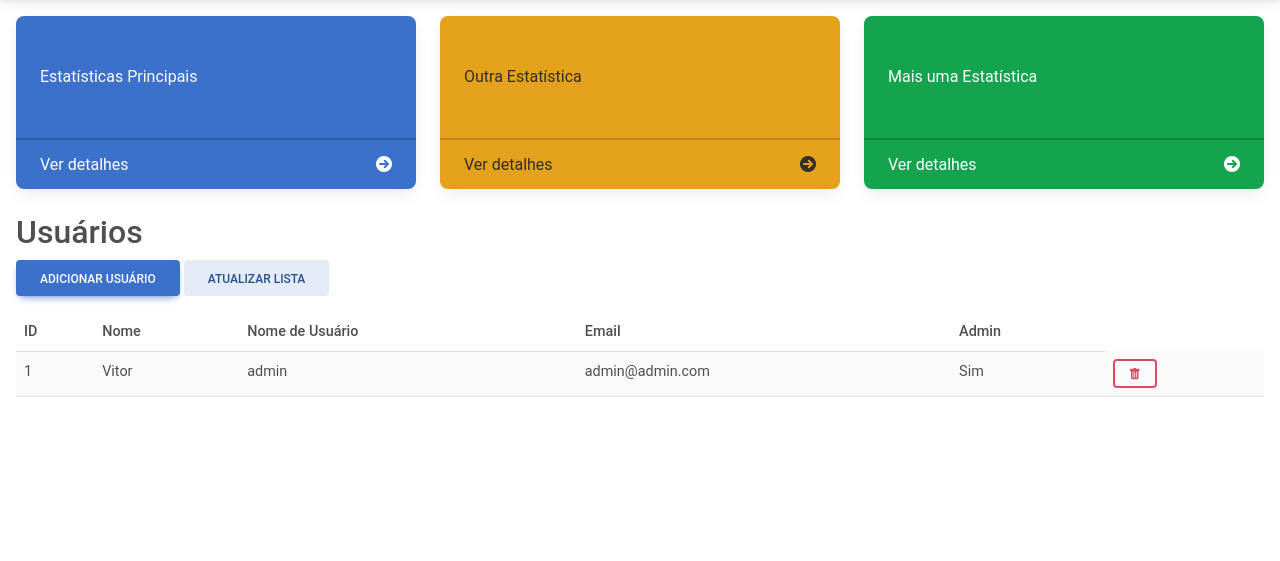
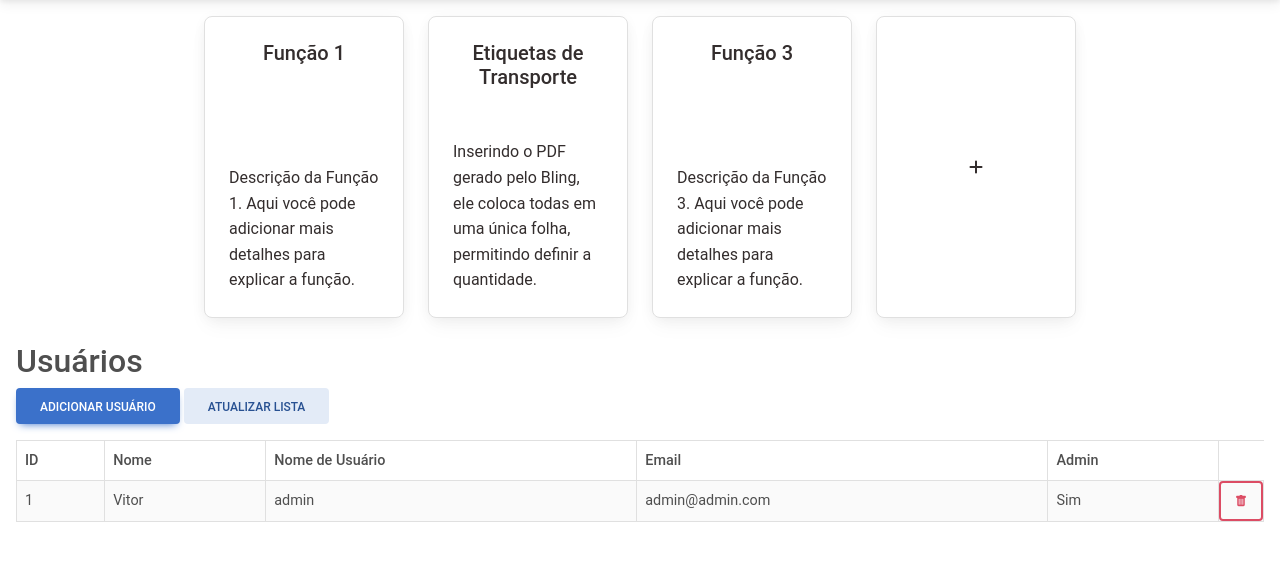
Before and after one commit to zVitorSantos/servidor, a Flask app: page / in a window 1280 px wide. Shown: the part 69-630 px from the top of the page. Run offline with Flask 3, Linux system fonts and the light colour scheme; a user stored in the database is signed in; data comes from the database, SQL or seed files in the repository; some libraries are stand-ins or nearby versions.

Commit message:
arrumando cards de funções e botão de exclusão, falta terminar as funções e adicionar suas rotas pra depois gerar a página de usuário

```diff
--- a/static/js/admin.js
+++ b/static/js/admin.js
@@ -49,8 +49,8 @@ $(document).ready(function() {
                             <td>${user.username}</td>
                             <td>${user.email}</td>
                             <td>${user.is_admin ? 'Sim' : 'Não'}</td>
-                                <td>
-                                    <button class="btn btn-sm btn-outline-danger delete-btn" data-user-id="${user.id}">
+                            <td class="p-0" style="vertical-align: middle; text-align: right; width: 44px;">
+                                <button class="btn btn-sm btn-outline-danger delete-btn d-block w-100" data-user-id="${user.id}" style="padding-top: 9px; padding-bottom: 9px; margin: 0; height: 100%; padding">
                                     <i class="bi bi-trash-fill"></i>
                                 </button>
                             </td>
--- a/templates/admin.html
+++ b/templates/admin.html
@@ -43,43 +43,51 @@
         </div>
     </nav>
 
-    <!-- Cards -->
-    <div class="row px-3">
-        <div class="col-md-4 mb-4">
-            <div class="card bg-primary text-white h-100">
-                <div class="card-body py-5">Estatísticas Principais</div>
-                <div class="card-footer d-flex">
-                    Ver detalhes
-                    <span class="ms-auto">
-                        <i class="fas fa-arrow-circle-right"></i>
-                    </span>
-                </div>
+    <!-- Cartões de Funções centralizados e clicáveis -->
+    <div class="d-flex justify-content-center">
+        <div class="row px-3">
+            <div class="col mb-4">
+                <a href="link-para-funcao-1" class="card-link">
+                    <div class="card border h-100" style="min-width: 200px; max-width: 200px;">
+                        <div class="card-body d-flex flex-column justify-content-between" style="height: 300px;">
+                            <h5 class="card-title text-center text-dark">Função 1</h5>
+                            <p class="card-text text-dark">Descrição da Função 1. Aqui você pode adicionar mais detalhes para explicar a função.</p>
+                        </div>
+                    </div>
+                </a>
             </div>
-        </div>
-        <div class="col-md-4 mb-4">
-            <div class="card bg-warning text-dark h-100">
-                <div class="card-body py-5">Outra Estatística</div>
-                <div class="card-footer d-flex">
-                    Ver detalhes
-                    <span class="ms-auto">
-                        <i class="fas fa-arrow-circle-right"></i>
-                    </span>
-                </div>
+            <div class="col mb-4">
+                <a href="link-para-funcao-2" class="card-link">
+                    <div class="card border h-100" style="min-width: 200px; max-width: 200px;">
+                        <div class="card-body d-flex flex-column justify-content-between" style="height: 300px;">
+                            <h5 class="card-title text-center text-dark">Etiquetas de Transporte</h5>
+                            <p class="card-text text-dark">Inserindo o PDF gerado pelo Bling, ele coloca todas em uma única folha, permitindo definir a quantidade.</p>
+                        </div>
+                    </div>
+                </a>
             </div>
-        </div>
-        <div class="col-md-4 mb-4">
-            <div class="card bg-success text-white h-100">
-                <div class="card-body py-5">Mais uma Estatística</div>
-                <div class="card-footer d-flex">
-                    Ver detalhes
-                    <span class="ms-auto">
-                        <i class="fas fa-arrow-circle-right"></i>
-                    </span>
-                </div>
+            <div class="col mb-4">
+                <a href="link-para-funcao-3" class="card-link">
+                    <div class="card border h-100" style="min-width: 200px; max-width: 200px;">
+                        <div class="card-body d-flex flex-column justify-content-between" style="height: 300px;">
+                            <h5 class="card-title text-center text-dark">Função 3</h5>
+                            <p class="card-text text-dark">Descrição da Função 3. Aqui você pode adicionar mais detalhes para explicar a função.</p>
+                        </div>
+                    </div>
+                </a>
+            </div>
+            <div class="col mb-4">
+                <a href="link-para-nova-funcao" class="card-link">
+                    <div class="card border h-100" style="min-width: 200px; max-width: 200px;">
+                        <div class="card-body d-flex flex-column justify-content-center align-items-center" style="height: 300px;">
+                            <i class="fas fa-plus text-dark"></i>
+                        </div>
+                    </div>
+                </a>
             </div>
         </div>
     </div>
-    <!-- Fim dos cartões de estatísticas -->
+    <!-- Fim dos Cartões de Funções centralizados e clicáveis -->
 
     <!-- Tabela de usuários -->
     <div class="row px-3 mb-4">
@@ -92,7 +100,7 @@
                 Atualizar Lista
             </button>
             <div class="table-responsive">
-                <table class="table table-striped table-sm">
+                <table class="table table-striped table-sm table-bordered">
                     <thead>
                         <tr>
                             <th>ID</th>
```
Lines whose indentation alone changed are shown as unchanged.
